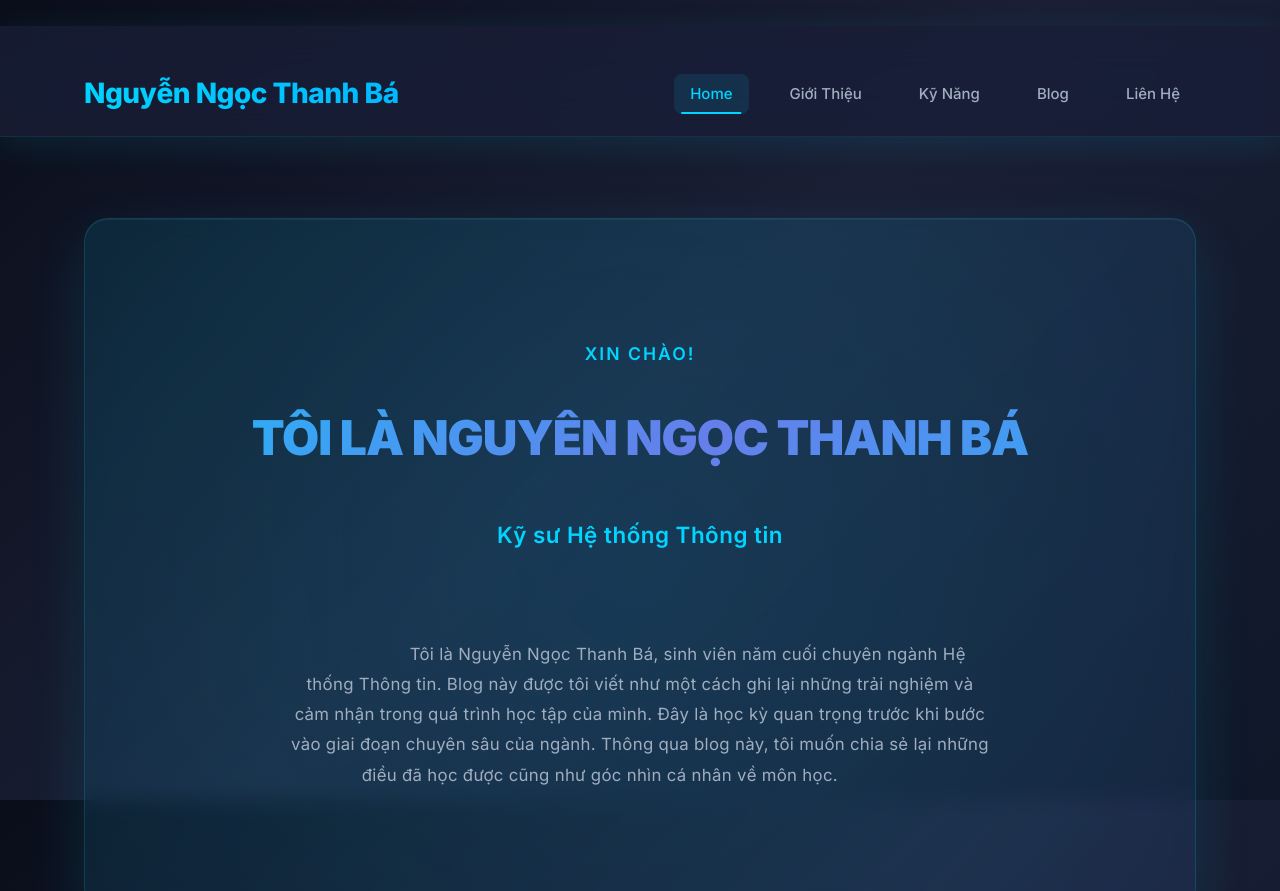
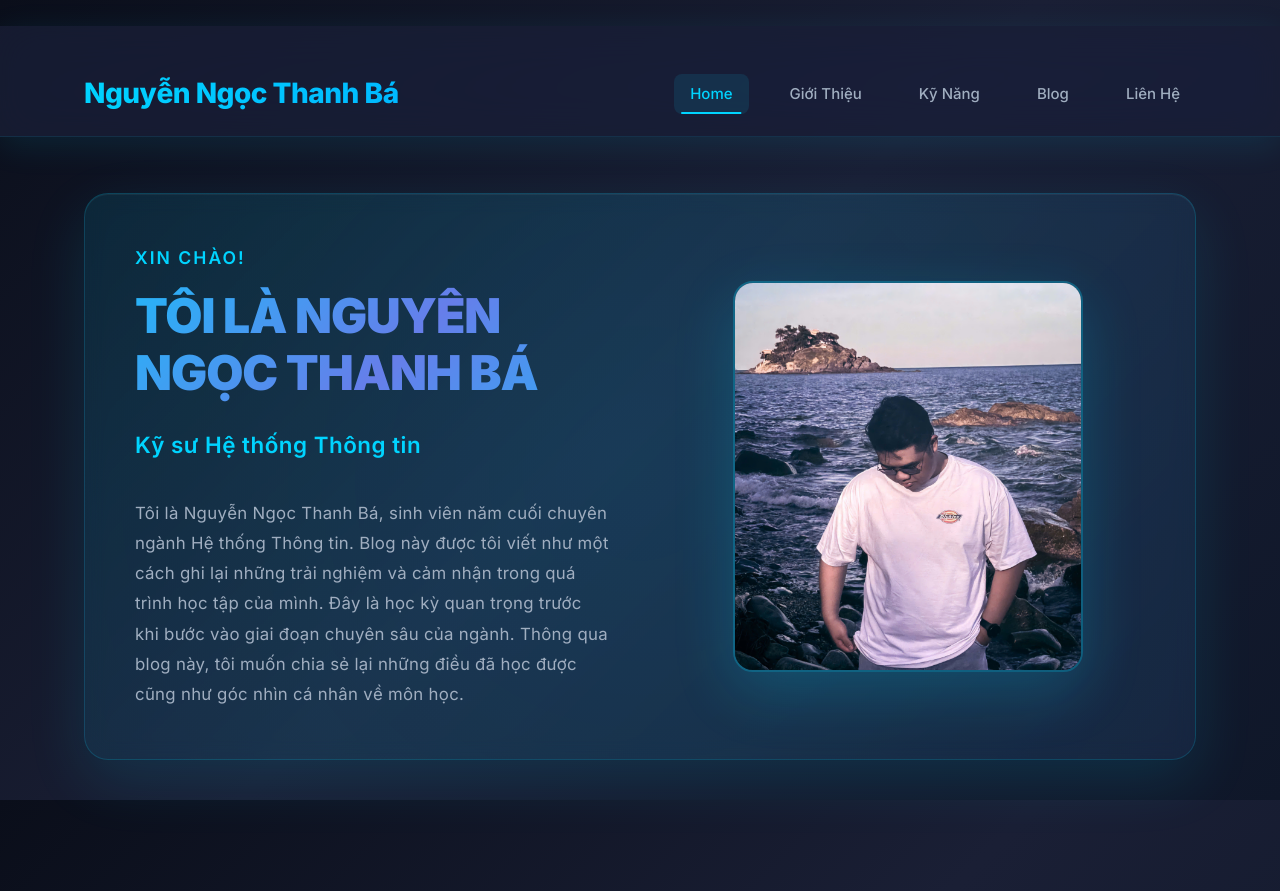
Before and after one commit to ThanhBaNguyen/thanhbaportfolio, a plain HTML site: page index.html in a window 1280 px wide. Shown: the top 891 px of the page. Drawn offline with Linux system fonts and the light colour scheme.

Commit message:
cap nhat anh

```diff
--- a/index.html
+++ b/index.html
@@ -26,6 +26,7 @@
     </header>    <main class="container">
 
         <section id="home" class="hero">
+            <div class="hero-container">
                 <div class="hero-text">
                     <p class="greeting">XIN CHÀO!</p>
                     <h2 class="title">TÔI LÀ NGUYỄN NGỌC THANH BÁ</h2>
@@ -35,9 +36,11 @@
                        Tôi là Nguyễn Ngọc Thanh Bá, sinh viên năm cuối chuyên ngành Hệ thống Thông tin. Blog này được tôi viết như một cách ghi lại những trải nghiệm và cảm nhận trong quá trình học tập của mình. Đây là học kỳ quan trọng trước khi bước vào giai đoạn chuyên sâu của ngành. Thông qua blog này, tôi muốn chia sẻ lại những điều đã học được cũng như góc nhìn cá nhân về môn học.
                     </p>
                 </div>
-        </section>
-
-        <section id="about" class="about-section">
+                <div class="hero-image">
+                    <img src="ba1.jpg" alt="Nguyễn Ngọc Thanh Bá" class="profile-img">
+                </div>
+            </div>
+        </section>        <section id="about" class="about-section">
             <h2 class="section-title">Về Tôi</h2>
             <p class="section-subtitle">Kỹ sư Hệ thống Thông tin với chuyên môn về quản lý dữ liệu, phân tích hệ thống và phát triển các giải pháp phần mềm phục vụ vận hành doanh nghiệp. Tập trung vào thiết kế kiến trúc hệ thống, tối ưu quy trình nghiệp vụ và triển khai các nền tảng hỗ trợ ra quyết định dựa trên dữ liệu. Có khả năng đánh giá hiện trạng, đề xuất mô hình cải tiến và xây dựng các giải pháp công nghệ giúp doanh nghiệp nâng cao hiệu suất, giảm sai sót thủ công và tăng tính tự động hóa. Luôn hướng tới các hệ thống ổn định, dễ mở rộng và phù hợp với nhu cầu thực tiễn.</p>
 
--- a/style.css
+++ b/style.css
@@ -129,8 +129,7 @@ a:hover {
 /* ===== HERO ===== */
 .hero {
     margin-top: 30px;
-    padding: 70px 50px;
-    text-align: center;
+    padding: 50px;
     background: linear-gradient(135deg, rgba(0, 212, 255, 0.08) 0%, rgba(102, 126, 234, 0.08) 100%);
     border-radius: 24px;
     border: 1px solid rgba(0, 212, 255, 0.2);
@@ -139,6 +138,14 @@ a:hover {
     overflow: hidden;
     -webkit-backdrop-filter: blur(10px);
     backdrop-filter: blur(10px);
+}
+
+.hero-container {
+    display: flex;
+    align-items: center;
+    gap: 60px;
+    max-width: 1280px;
+    margin: 0 auto;
 }
 
 .hero::before {
@@ -159,10 +166,36 @@ a:hover {
 }
 
 .hero-text {
-    max-width: 900px;
-    margin: 0 auto;
+    flex: 1;
+    text-align: left;
     position: relative;
     z-index: 1;
+}
+
+.hero-image {
+    flex: 1;
+    display: flex;
+    justify-content: center;
+    align-items: center;
+    position: relative;
+    z-index: 1;
+}
+
+.profile-img {
+    width: 100%;
+    max-width: 350px;
+    height: auto;
+    border-radius: 20px;
+    border: 2px solid rgba(0, 212, 255, 0.3);
+    box-shadow: 0 20px 60px rgba(0, 212, 255, 0.2);
+    object-fit: cover;
+    transition: all 0.3s ease;
+}
+
+.profile-img:hover {
+    border-color: rgba(0, 212, 255, 0.6);
+    box-shadow: 0 30px 80px rgba(0, 212, 255, 0.3);
+    transform: translateY(-5px);
 }
 
 .greeting {
@@ -1053,7 +1086,20 @@ a:hover {
     }
 
     .hero {
-        padding: 80px 30px;
+        padding: 40px 30px;
+    }
+
+    .hero-container {
+        flex-direction: column;
+        gap: 40px;
+    }
+
+    .hero-text {
+        text-align: center;
+    }
+
+    .profile-img {
+        max-width: 300px;
     }
 }
 
```
Also changed, not shown: ba1.jpg (added). Lines whose indentation alone changed are shown as unchanged.
